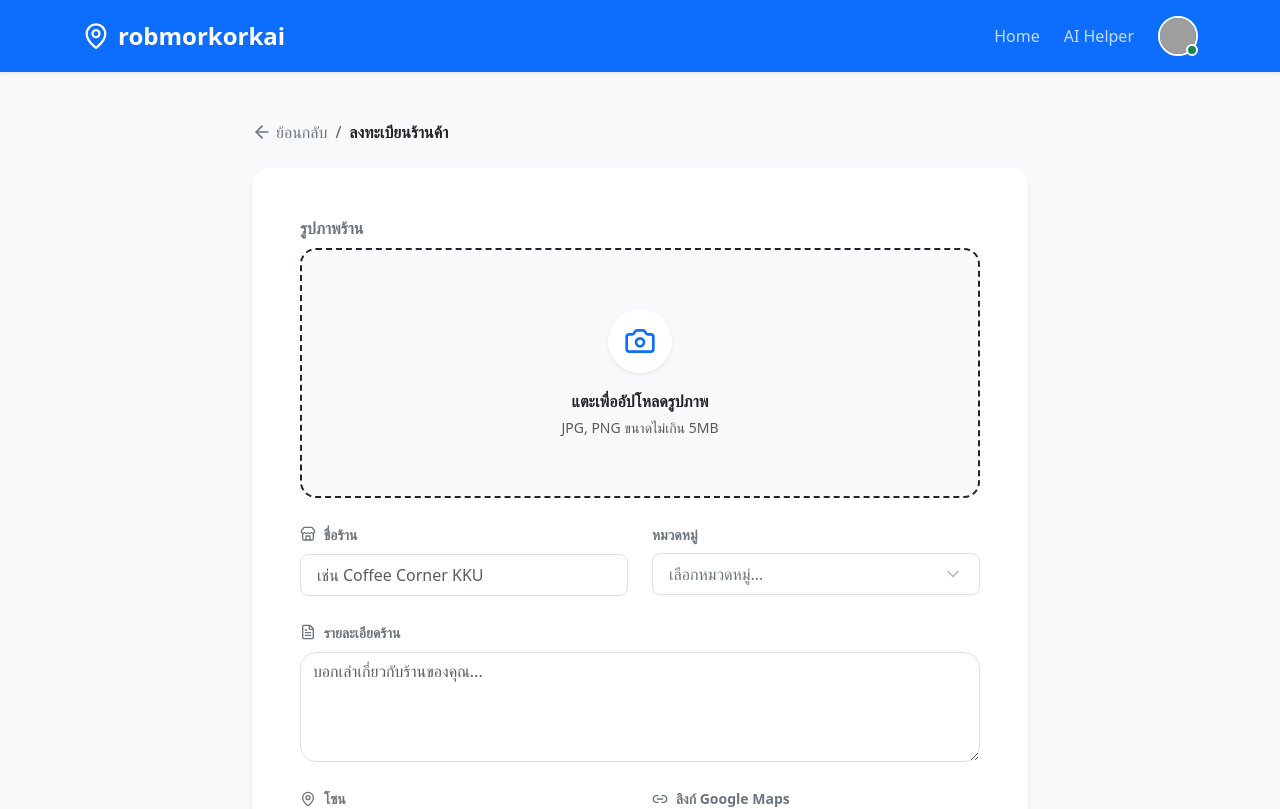
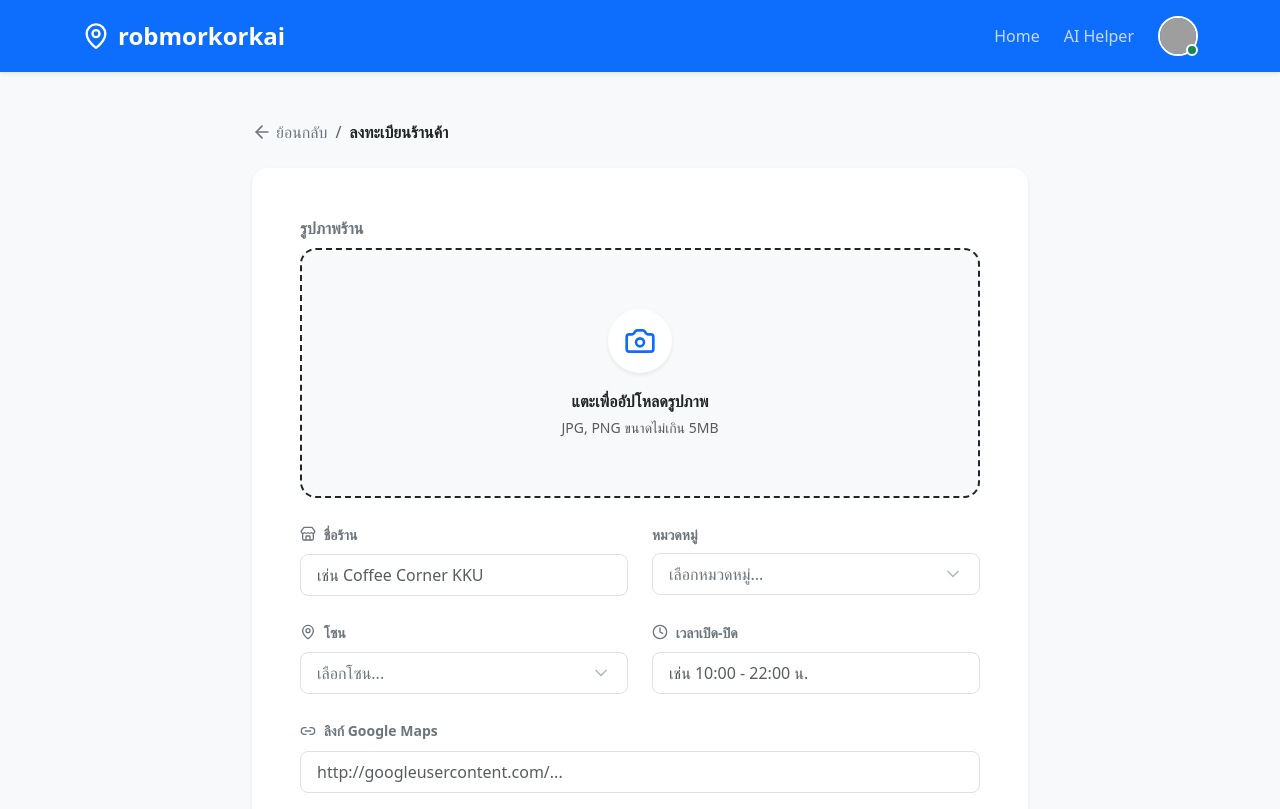
Before and after one commit to kato912/robmorkorkai, a React (Vite) app in the folder robmorkorkai/: page /add-shop in a window 1280 px wide. Shown: the top 809 px of the page. Built offline with nearby package versions, Linux system fonts and the light colour scheme; sample sign-in values are in the browser's storage; grey boxes are pictures that could not be loaded.

Commit message:
change addstore add input openHouse

```diff
--- a/robmorkorkai/src/components/pages/AddShopPage.tsx
+++ b/robmorkorkai/src/components/pages/AddShopPage.tsx
@@ -1,6 +1,9 @@
 import React, { useState } from "react";
 import { Link, useNavigate } from "react-router-dom";
-import { ArrowLeft, Camera, MapPin, Link2, FileText, Store, X, CheckCircle, Home, Bot, User } from "lucide-react";
+import {
+    ArrowLeft, Camera, MapPin, Link2, FileText, Store,
+    X, CheckCircle, Home, Bot, User, Clock
+} from "lucide-react";
 import { TopNavbar } from "../layout/TopNavbar";
 import { CustomDropdown } from "../addStore/CustomDropdown";
 
@@ -13,6 +16,7 @@ export const AddShopPage: React.FC = () => {
         zone: "",
         category: "",
         googleMapsLink: "",
+        openHours: "", // <-- เพิ่มตรงนี้
         image: null as string | null,
     });
 
@@ -30,7 +34,6 @@ export const AddShopPage: React.FC = () => {
         window.scrollTo(0, 0);
     };
 
-    // Data Options
     const categoryOptions = [
         { value: "cafe", label: "คาเฟ่" },
         { value: "restaurant", label: "ร้านอาหาร" },
@@ -154,13 +157,51 @@ export const AddShopPage: React.FC = () => {
                         </div>
 
                         <div className="col-md-6">
-                            {/* เรียกใช้ Component */}
                             <CustomDropdown
                                 label="หมวดหมู่"
                                 placeholder="เลือกหมวดหมู่..."
                                 value={storeData.category}
                                 onChange={(val) => setStoreData({...storeData, category: val})}
                                 options={categoryOptions}
+                            />
+                        </div>
+
+                        {/* โซน */}
+                        <div className="col-md-6">
+                            <CustomDropdown
+                                label="โซน"
+                                icon={MapPin}
+                                placeholder="เลือกโซน..."
+                                value={storeData.zone}
+                                onChange={(val) => setStoreData({...storeData, zone: val})}
+                                options={zoneOptions}
+                            />
+                        </div>
+
+                        {/* ✅ 2. เพิ่ม UI: เวลาเปิด-ปิด */}
+                        <div className="col-md-6">
+                            <label className="form-label fw-bold small text-secondary">
+                                <Clock size={16} className="me-1 mb-1" /> เวลาเปิด-ปิด
+                            </label>
+                            <input
+                                type="text"
+                                className="form-control form-control-lg rounded-3 fs-6 bg-white"
+                                placeholder="เช่น 10:00 - 22:00 น."
+                                value={storeData.openHours}
+                                onChange={(e) => setStoreData({ ...storeData, openHours: e.target.value })}
+                            />
+                        </div>
+
+                        <div className="col-12">
+                            <label className="form-label fw-bold small text-secondary">
+                                <Link2 size={16} className="me-1 mb-1" /> ลิงก์ Google Maps
+                            </label>
+                            <input
+                                type="text"
+                                className="form-control form-control-lg rounded-3 fs-6 bg-white"
+                                placeholder="http://googleusercontent.com/..."
+                                value={storeData.googleMapsLink}
+                                onChange={(e) => setStoreData({ ...storeData, googleMapsLink: e.target.value })}
                             />
                         </div>
 
@@ -175,31 +216,6 @@ export const AddShopPage: React.FC = () => {
                                 value={storeData.description}
                                 onChange={(e) => setStoreData({ ...storeData, description: e.target.value })}
                             ></textarea>
-                        </div>
-
-                        <div className="col-md-6">
-                            {/* เรียกใช้ Component */}
-                            <CustomDropdown
-                                label="โซน"
-                                icon={MapPin}
-                                placeholder="เลือกโซน..."
-                                value={storeData.zone}
-                                onChange={(val) => setStoreData({...storeData, zone: val})}
-                                options={zoneOptions}
-                            />
-                        </div>
-
-                        <div className="col-md-6">
-                            <label className="form-label fw-bold small text-secondary">
-                                <Link2 size={16} className="me-1 mb-1" /> ลิงก์ Google Maps
-                            </label>
-                            <input
-                                type="text"
-                                className="form-control form-control-lg rounded-3 fs-6 bg-white"
-                                placeholder="http://googleusercontent.com/..."
-                                value={storeData.googleMapsLink}
-                                onChange={(e) => setStoreData({ ...storeData, googleMapsLink: e.target.value })}
-                            />
                         </div>
                     </div>
 
```
